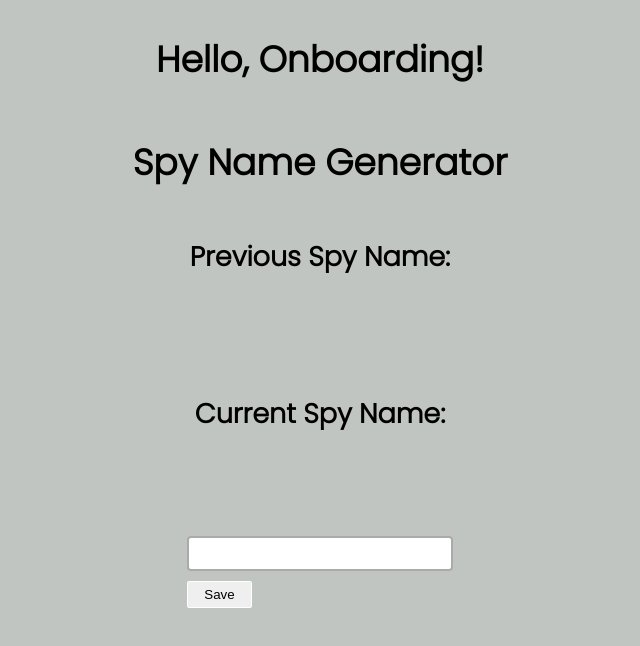
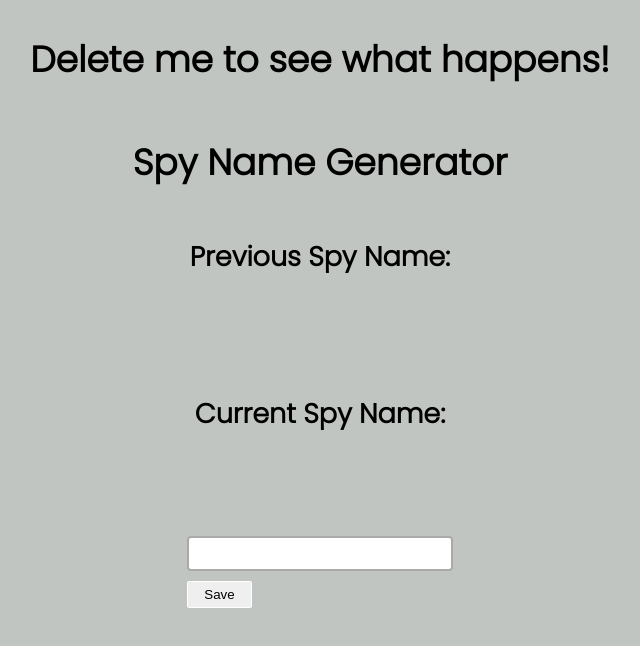
Before and after one commit to qin-andy/onboarding-react, a React (Create React App) app: page / in a window 1280 px wide. Shown: the top 646 px of the page, without its empty margins (320-960 px from the left). Built offline with nearby package versions, Linux system fonts and the light colour scheme.

Commit message:
Adjust title

```diff
--- a/src/App.js
+++ b/src/App.js
@@ -7,7 +7,7 @@ function App() {
   return (
     <div id="main">
       <div className="column">
-        <h1>Hello, Onboarding!</h1>
+        <h1>Delete me to see what happens!</h1>
         {/* Here's where all the magic happens! */}
         <SpyNameGenerator />
       </div>
```
